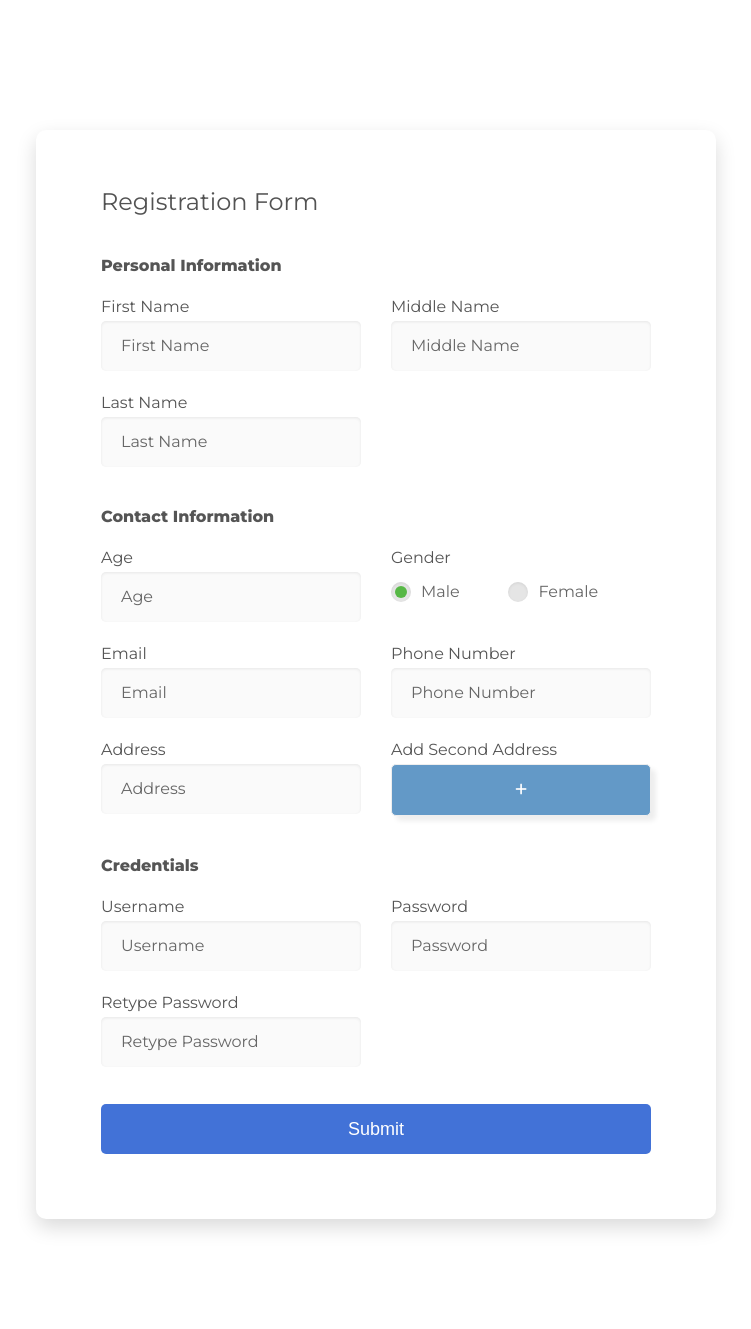
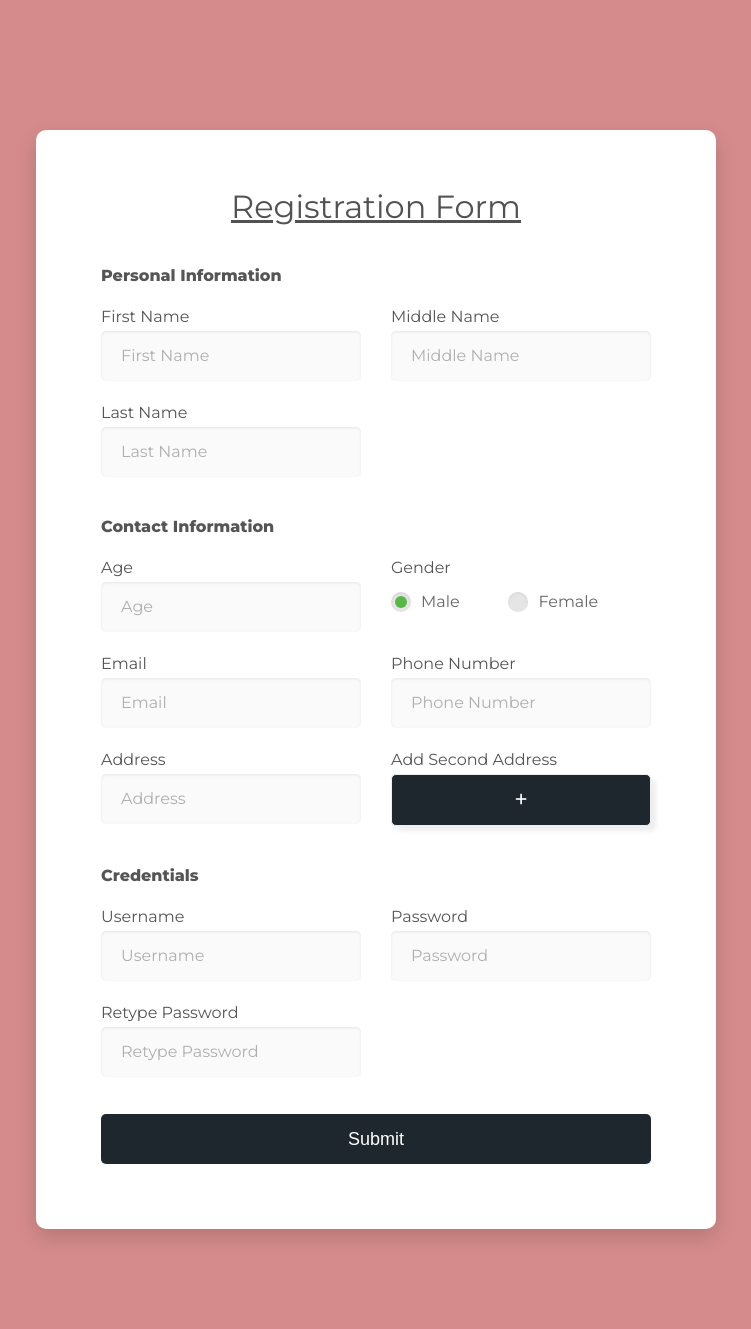
Before and after one commit to VonDenuelle/4MS, a PHP site: page /register.php in a window 1280 px wide. Shown: the whole page, without its empty margins (264-1015 px from the left). Before the commit the page ends 1231 px from the top, so only its background shows below. Run offline with PHP 8.4, Linux system fonts and the light colour scheme; some libraries are stand-ins or nearby versions.

Commit message:
Updated bg-color

```diff
--- a/css/register.css
+++ b/css/register.css
@@ -140,6 +140,7 @@
      ========================================================================== */
   .page-wrapper {
     min-height: 100vh;
+    background: #d58b8b
   }
 
   body {
@@ -157,7 +158,9 @@
   }
 
   h2 {
-    font-size: 30px;
+    font-size: 32px !important;
+    text-decoration: underline;
+    text-align: center;
   }
 
   h3 {
@@ -259,6 +262,7 @@
     transition: all 0.4s ease;
     cursor: pointer;
     font-size: 18px;
+    background-color: rgb(30, 39, 46) !important;
     color: #fff;
     font-family: "Poppins", "Arial", "Helvetica Neue", sans-serif;
   }
@@ -351,7 +355,7 @@
      #FORM
      ========================================================================== */
      .form-submit-button {
-      background: #6399c7;
+      background-color: rgb(30, 39, 46);
       color: #fff;
       border: 1px solid #eee;
       border-radius: 5px;
@@ -396,7 +400,7 @@
     border-radius: 5px;
     padding: 0 20px;
     font-size: 16px;
-    color: #666;
+    color: rgb(0, 0, 0);
     -webkit-transition: all 0.4s ease;
     -o-transition: all 0.4s ease;
     -moz-transition: all 0.4s ease;
@@ -406,28 +410,31 @@
   .input--style-4::-webkit-input-placeholder {
     /* WebKit, Blink, Edge */
     color: #666;
+    opacity: 0.5;
   }
 
   .input--style-4:-moz-placeholder {
     /* Mozilla Firefox 4 to 18 */
     color: #666;
-    opacity: 1;
+    opacity: 0.5;
   }
 
   .input--style-4::-moz-placeholder {
     /* Mozilla Firefox 19+ */
     color: #666;
-    opacity: 1;
+    opacity: 0.5;
   }
 
   .input--style-4:-ms-input-placeholder {
     /* Internet Explorer 10-11 */
     color: #666;
+    opacity: 0.5;
   }
 
   .input--style-4:-ms-input-placeholder {
     /* Microsoft Edge */
     color: #666;
+    opacity: 0.5;
   }
 
   .label {
@@ -659,10 +666,14 @@
   .card-4 .card-body {
     padding: 57px 65px;
     padding-bottom: 65px;
+
+    border-radius: 10px;
   }
 
   @media (max-width: 767px) {
     .card-4 .card-body {
       padding: 50px 40px;
+
+      border-radius: 10px;
     }
   }
```
